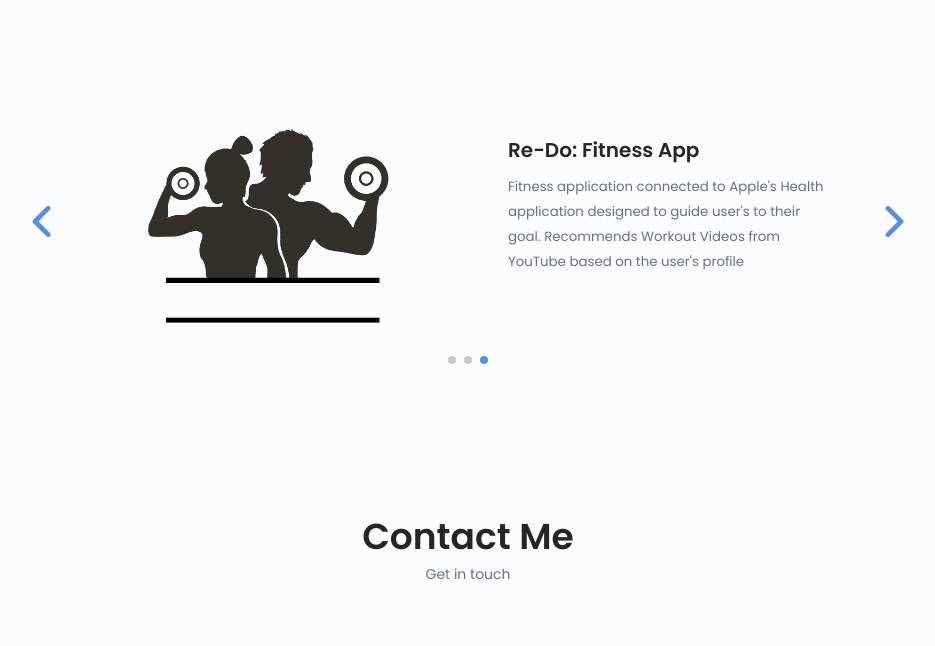
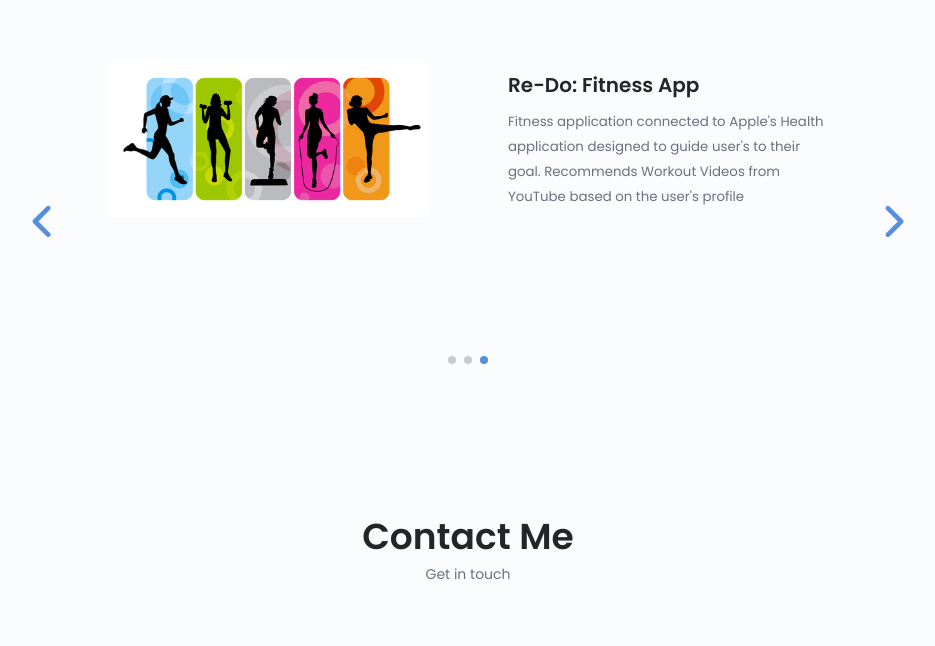
Before and after one commit to pyroxii/pyroxii.github.io, a plain HTML site: page index.html in a window 1280 px wide. Shown: the part 2656-3302 px from the top of the page, without its empty margins (172-1107 px from the left). Drawn offline with nearby package versions, Linux system fonts and the light colour scheme.

Commit message:
Changed image

```diff
--- a/index.html
+++ b/index.html
@@ -496,7 +496,7 @@
                         </div>
                          <!-- Project 3 -->
                          <div class="portfolio__content grid swiper-slide">
-                            <img src="files/—Pngtree—fitness pattern_921845.png" alt="" class="portfolio__img">
+                            <img src="files/Fitness Clipart 20893.jpg" alt="" class="portfolio__img">
 
                             <div class="portfolio__data">
                                 <h3 class="portfolio__title">Re-Do: Fitness App</h3>
```
Also changed, not shown: files/Fitness Clipart 20893.jpg (added).
